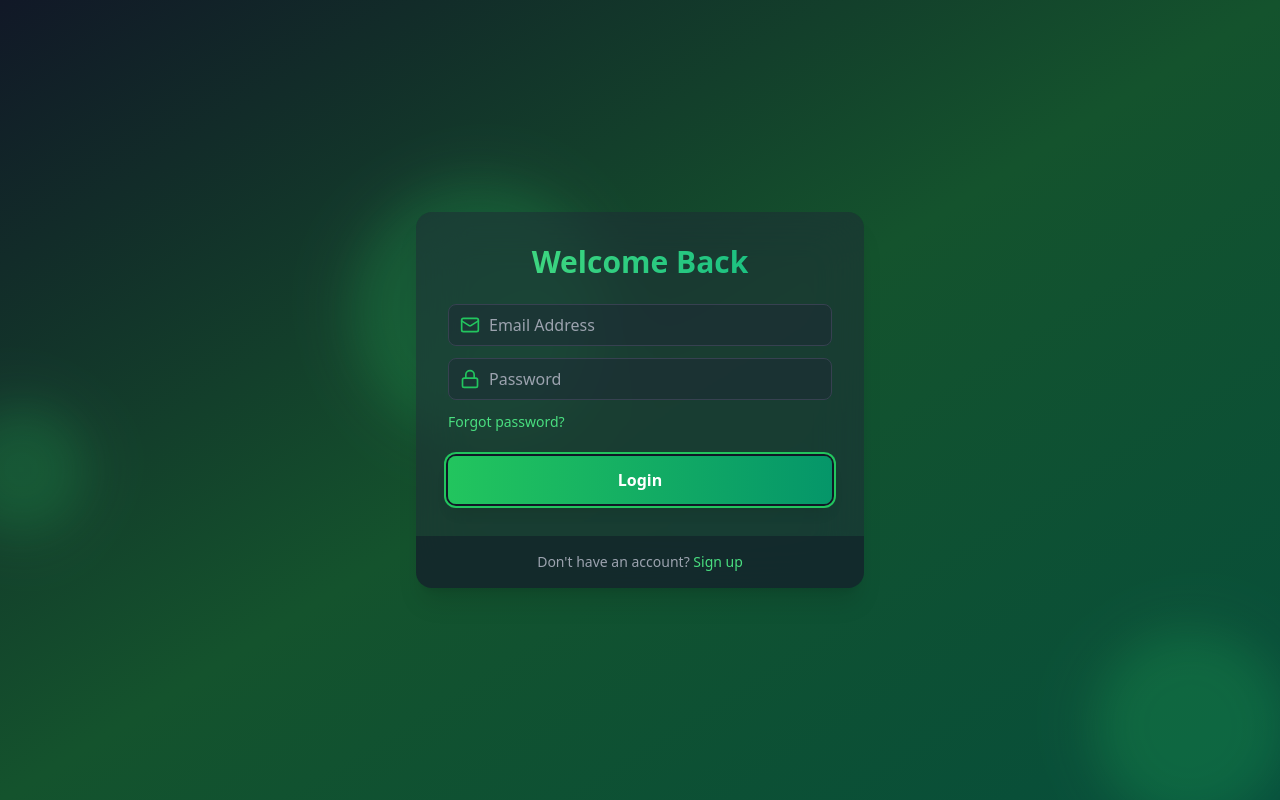
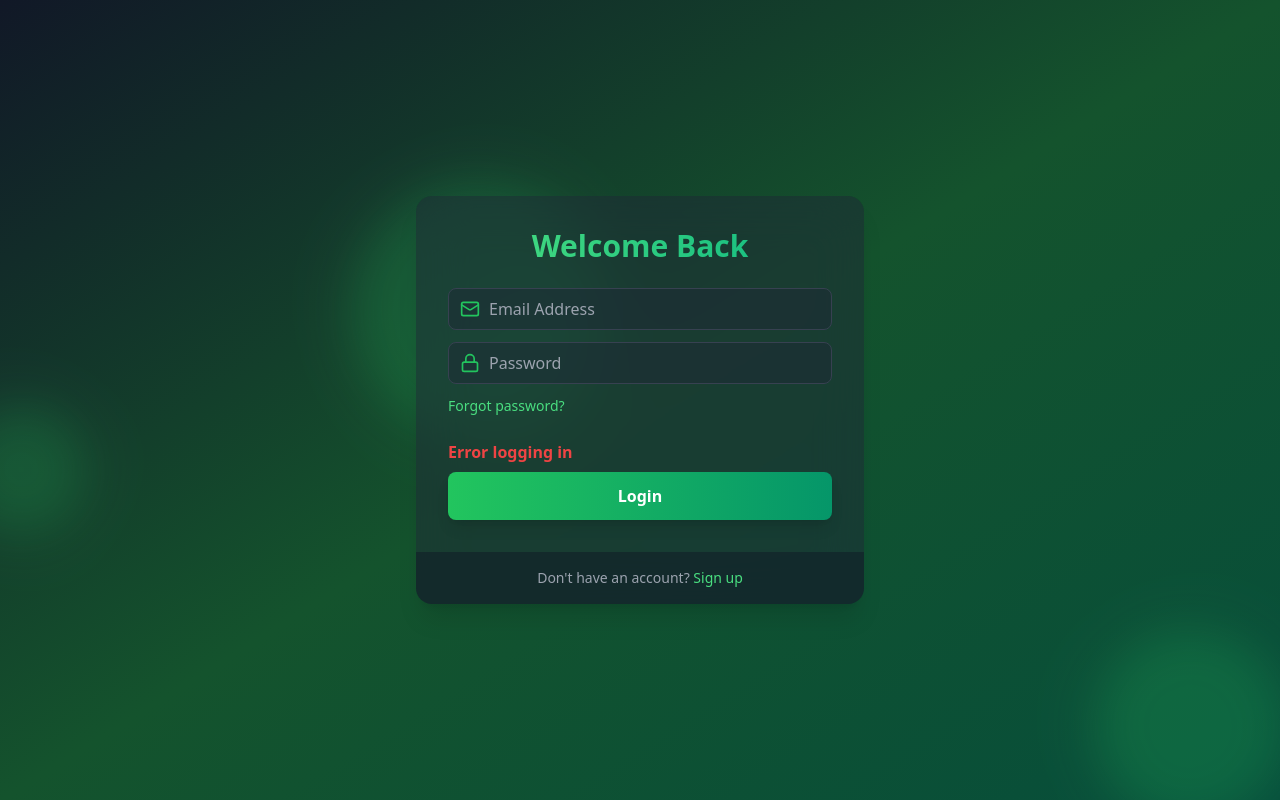
Before and after one commit to EtimbukUdofia/auth-js, a React (Vite) app in the folder frontend/: page /login in a window 1280 px wide. Both pictures are taken after typing "name@example.com", "Sample123" into the empty fields and a click on the button "Login". Built offline with nearby package versions, Linux system fonts and the light colour scheme; no server answers.

Commit message:
handle login fix onchange bug

```diff
--- a/frontend/src/pages/LoginPage.jsx
+++ b/frontend/src/pages/LoginPage.jsx
@@ -1,17 +1,26 @@
 import { useState } from "react";
 import { motion } from "framer-motion";
 import { Mail, Lock, Loader } from "lucide-react";
-import { Link } from "react-router-dom";
+import { Link, useNavigate } from "react-router-dom";
 import Input from "../components/Input";
+import { useAuthStore } from "../store/authStore";
+import axios from "axios";
 
 const LoginPage = () => {
 
   const [email, setEmail] = useState("");
   const [password, setPassword] = useState("");
-  const isLoading = false;
+  const navigate = useNavigate();
+  const { login, isLoading, error } = useAuthStore();
 
-  const handleLogin = (e) => {
+  const handleLogin = async (e) => {
     e.preventDefault();
+    navigate("/");
+    try {
+      await login(email, password);
+    } catch (error) {
+      console.log(error);
+    }
   };
 
   return (
@@ -34,7 +43,7 @@ const LoginPage = () => {
             type = "email"
             placeholder="Email Address"
             value={email}
-            onchange={(e) => setEmail(e.target.value)}
+            onChange={(e) => setEmail(e.target.value)}
           />
 
           <Input
@@ -42,7 +51,7 @@ const LoginPage = () => {
             type = "password"
             placeholder="Password"
             value={password}
-            onchange={(e) => setPassword(e.target.value)}
+            onChange={(e) => setPassword(e.target.value)}
           />
 
           <div className="flex items-center mb-6">
@@ -50,6 +59,8 @@ const LoginPage = () => {
               Forgot password?
             </Link>
           </div>
+
+          {error && <p className="text-red-500 font-semibold mb-2">{ error }</p>}
 
           <motion.button
             whileHover={{ scale: 1.02 }}
```
